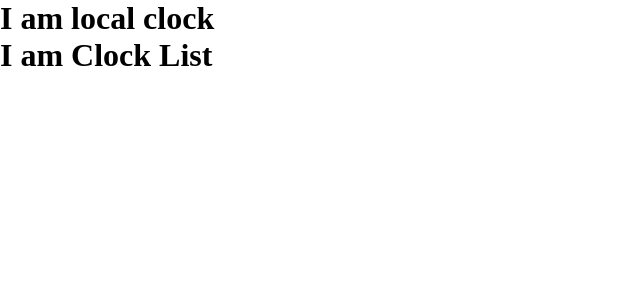
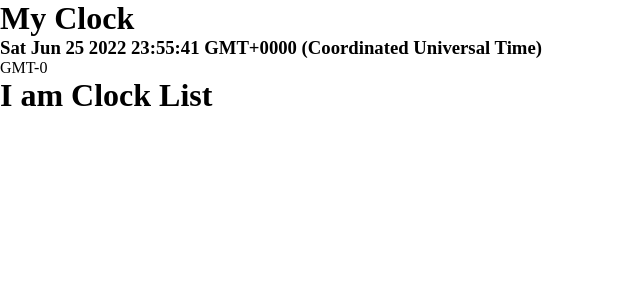
Before and after one commit to Rezuan-Ahmed-git/time-track-zone, a React (Vite) app: page / in a window 1280 px wide. Shown: the top 300 px of the page, without its empty margins (0-640 px from the left). Built offline with nearby package versions, Linux system fonts and the light colour scheme.

Commit message:
useClock is updated

```diff
--- a/src/App.jsx
+++ b/src/App.jsx
@@ -3,23 +3,17 @@ import LocalClock from "./components/local-clock";
 import useClock from "./hooks/useClock";
 
 function App() {
-  const { clock: local } = useClock();
-  const { clock: est } = useClock('EST');
-  const { clock: pst } = useClock('PST');
-  const { clock: edt } = useClock('EDT');
-  const { clock: british } = useClock('BST');
-  const { clock: pakistan } = useClock('UTC', 5 * 60);
 
-  console.log('Local: ', local.date);
-  console.log('est: ', est.date);
-  console.log('pst: ', pst.date);
-  console.log('edt: ', edt.date);
-  console.log('british: ', british.date);
-  console.log('pakistan: ', pakistan.date);
+  const { date: localDate, localTimezone, localOffset } = useClock();
+  console.log(localDate);
 
   return (
     <div>
-      <LocalClock />
+      {
+        localDate !== null && (
+          <LocalClock date={localDate} timezone={localTimezone} offset={-localOffset} />
+        )
+      }
       <ClockList />
     </div>
   );
--- a/src/components/local-clock/index.jsx
+++ b/src/components/local-clock/index.jsx
@@ -1,7 +1,9 @@
-const LocalClock = () => {
+import ClockDisplay from "../shared/clock-display";
+
+const LocalClock = ({ date, offset, timezone }) => {
     return (
         <div>
-            <h1>I am local clock</h1>
+            <ClockDisplay date={date} title={'My Clock'} offset={offset} timezone={timezone} />
         </div>
     );
 };
--- /dev/null
+++ b/src/components/shared/clock-display/index.jsx
@@ -0,0 +1,16 @@
+const ClockDisplay = ({ date, title, offset, timezone }) => {
+
+    const offsetHr = offset / 60;
+
+    return (
+        <div>
+            <h1>{title}</h1>
+            <h3>{date.toString()}</h3>
+            <p>
+                {timezone}{offsetHr > 0 ? `+${Math.abs(offsetHr)}` : `-${Math.abs(offsetHr)}`}
+            </p>
+        </div>
+    );
+};
+
+export default ClockDisplay;
--- a/src/hooks/useClock.jsx
+++ b/src/hooks/useClock.jsx
@@ -1,16 +1,5 @@
 import { useEffect, useState } from 'react';
 import { addMinutes } from 'date-fns';
-
-const init = {
-    id: '',
-    title: '',
-    timezone: {
-        type: '',
-        offset: '',
-    },
-    date_utc: null,
-    date: null,
-};
 
 const TIMEZONE_OFFFSET = {
     PST: -7 * 60,
@@ -20,36 +9,41 @@ const TIMEZONE_OFFFSET = {
 };
 
 const useClock = (timezone, offset = 0) => {
-    const [state, setState] = useState({ ...init });
+    const [localDate, setLocalDate] = useState(null);
+    const [localOffset, setLocalOffset] = useState(0);
+    const [localTimezone, setLocalTimezone] = useState('');
     const [utc, setUtc] = useState(null);
 
     useEffect(() => {
         let d = new Date();
-        const localOffset = d.getTimezoneOffset();
-        d = addMinutes(d, localOffset);
+        const lo = d.getTimezoneOffset();
+        d = addMinutes(d, lo);
         setUtc(d);
+        setLocalOffset(lo);
     }, []);
 
     useEffect(() => {
-        if (utc !== null && timezone) {
-            offset = TIMEZONE_OFFFSET[timezone] ?? offset;
-            const newUtc = addMinutes(utc, offset);
-            setState({
-                ...state,
-                date_utc: utc,
-                date: newUtc
-            });
-        } else {
-            setState({
-                ...state,
-                date_utc: utc,
-                date: utc,
-            });
+        if (utc !== null) {
+            if (timezone) {
+                offset = TIMEZONE_OFFFSET[timezone] ?? offset;
+                const newUtc = addMinutes(utc, offset);
+                setLocalDate(newUtc);
+            } else {
+                const newUtc = addMinutes(utc, -localOffset);
+                const dateStrArr = newUtc.toUTCString().split(' ');
+                setLocalTimezone(dateStrArr.pop());
+                setLocalDate(newUtc);
+            }
         }
     }, [utc]);
 
     return {
-        clock: state,
+        date: localDate,
+        dateUtc: utc,
+        offset,
+        timezone,
+        localTimezone,
+        localOffset
     };
 };
 
```
